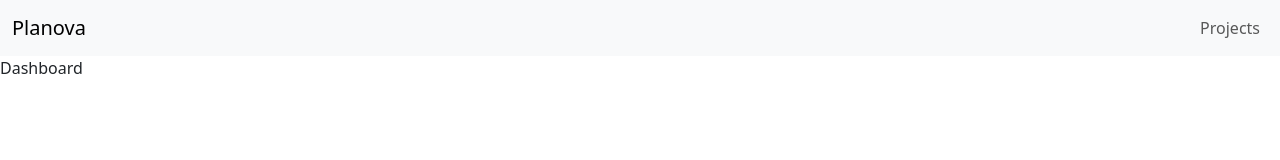
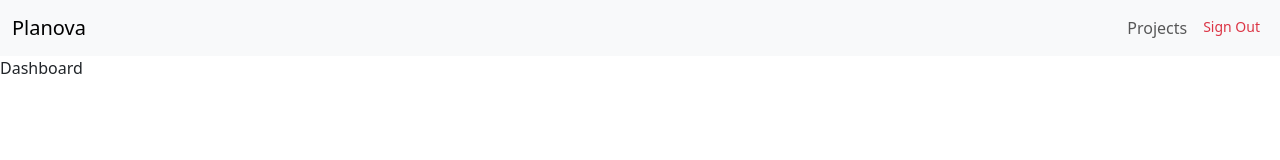
Before and after one commit to dalienst/plann, a Next.js app: page /dashboard in a window 1280 px wide. Shown: the top 160 px of the page. Built offline with nearby package versions, Linux system fonts and the light colour scheme; no server answers.

Commit message:
added navbar

```diff
--- a/components/main/Navbar.jsx
+++ b/components/main/Navbar.jsx
@@ -1,4 +1,5 @@
 "use client";
+import { signOut } from "next-auth/react";
 import Link from "next/link";
 import { usePathname } from "next/navigation";
 import React from "react";
@@ -37,6 +38,15 @@ function Navbar() {
                 Projects
               </Link>
             </li>
+
+            <li className="nav-item">
+              <button
+                onClick={() => signOut()}
+                className="nav-link text-danger"
+              >
+                Sign Out
+              </button>
+            </li>
           </ul>
         </div>
       </div>
--- /dev/null
+++ b/middleware.js
@@ -0,0 +1,5 @@
+export { default } from "next-auth/middleware";
+
+export const config = {
+  matcher: ["/dashboard", "/settings"],
+};
```
